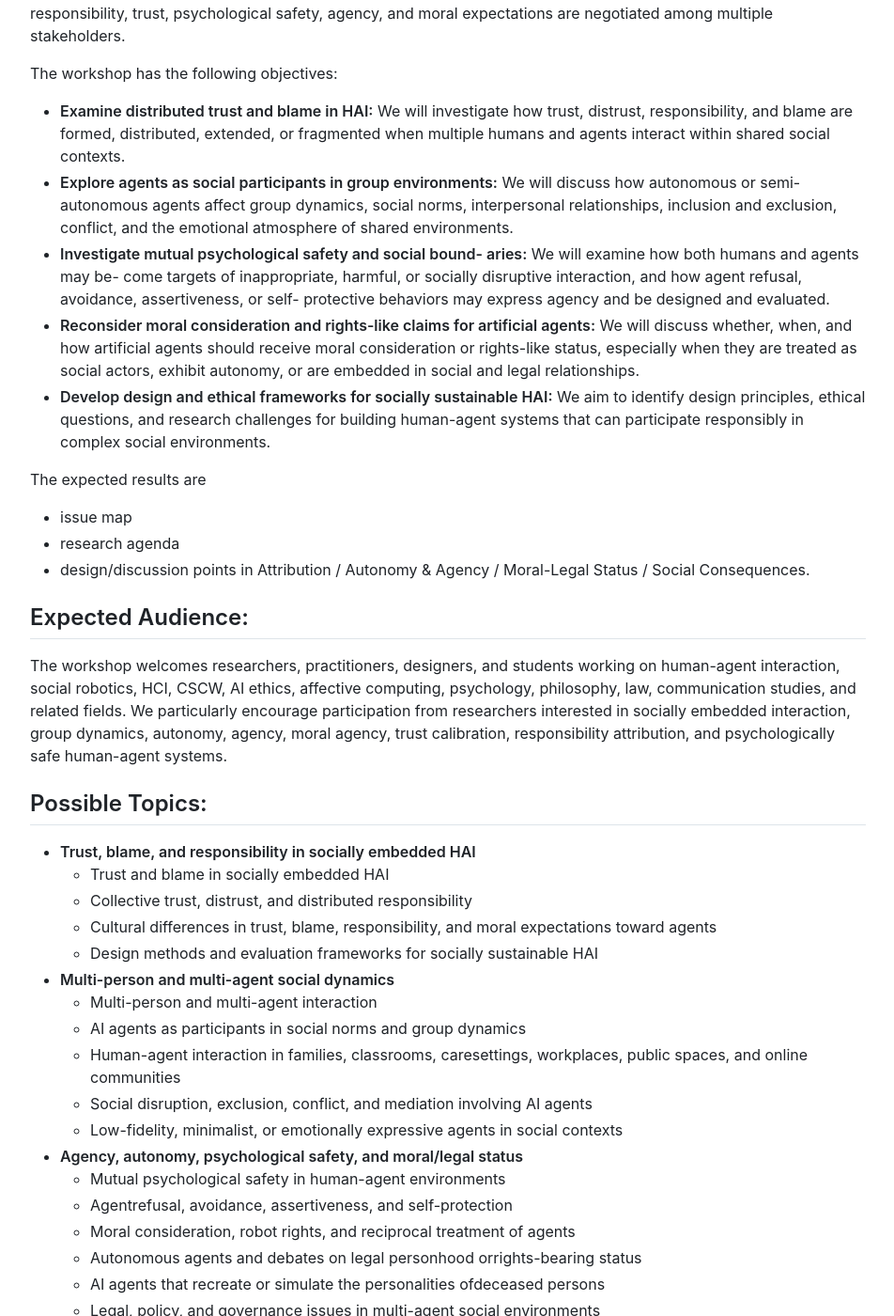
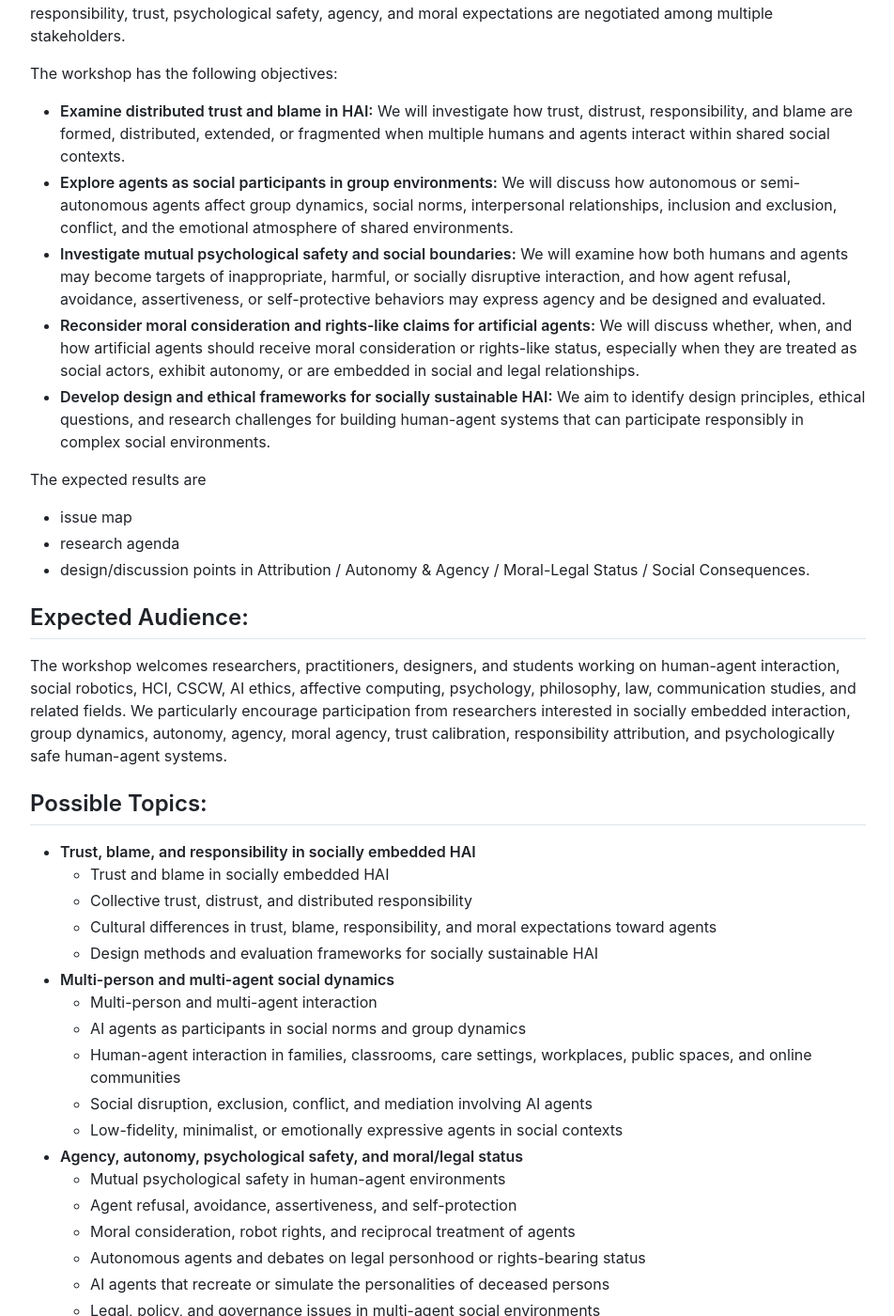
Before and after one commit to virtualcom-designlab/TBSA2026, a Jekyll site: the page built from index.md, in a window 1280 px wide and 1400 px high, scrolled down 1772 px. Shown: the whole window at 94% size, without its empty margins (163-1115 px from the left). Built offline with Jekyll 4.4.1, drawn with Linux system fonts in a browser that asks for light colours.

Commit message:
Update index.md

```diff
--- a/index.md
+++ b/index.md
@@ -56,7 +56,7 @@ The workshop has the following objectives:
 
 + **Examine distributed trust and blame in HAI:** We will investigate how trust, distrust, responsibility, and blame are formed, distributed, extended, or fragmented when multiple humans and agents interact within shared social contexts.
 + **Explore agents as social participants in group environments:** We will discuss how autonomous or semi-autonomous agents affect group dynamics, social norms, interpersonal relationships, inclusion and exclusion, conflict, and the emotional atmosphere of shared environments.
-+ **Investigate mutual psychological safety and social bound- aries:** We will examine how both humans and agents may be- come targets of inappropriate, harmful, or socially disruptive interaction, and how agent refusal, avoidance, assertiveness, or self- protective behaviors may express agency and be designed and evaluated.
++ **Investigate mutual psychological safety and social boundaries:** We will examine how both humans and agents may become targets of inappropriate, harmful, or socially disruptive interaction, and how agent refusal, avoidance, assertiveness, or self-protective behaviors may express agency and be designed and evaluated.
 + **Reconsider moral consideration and rights-like claims for artificial agents:** We will discuss whether, when, and how artificial agents should receive moral consideration or rights-like status, especially when they are treated as social actors, exhibit autonomy, or are embedded in social and legal relationships.
 + **Develop design and ethical frameworks for socially sustainable HAI:** We aim to identify design principles, ethical questions, and research challenges for building human-agent systems that can participate responsibly in complex social environments.
 
@@ -81,15 +81,15 @@ The workshop welcomes researchers, practitioners, designers, and students workin
 + **Multi-person and multi-agent social dynamics**
   + Multi-person and multi-agent interaction
   + AI agents as participants in social norms and group dynamics
-  + Human-agent interaction in families, classrooms, caresettings, workplaces, public spaces, and online communities
+  + Human-agent interaction in families, classrooms, care settings, workplaces, public spaces, and online communities
   + Social disruption, exclusion, conflict, and mediation involving AI agents
   + Low-fidelity, minimalist, or emotionally expressive agents in social contexts
 + **Agency, autonomy, psychological safety, and moral/legal status**
   + Mutual psychological safety in human-agent environments
-  + Agentrefusal, avoidance, assertiveness, and self-protection
+  + Agent refusal, avoidance, assertiveness, and self-protection
   + Moral consideration, robot rights, and reciprocal treatment of agents
-  + Autonomous agents and debates on legal personhood orrights-bearing status
-  + AI agents that recreate or simulate the personalities ofdeceased persons
+  + Autonomous agents and debates on legal personhood or rights-bearing status
+  + AI agents that recreate or simulate the personalities of deceased persons
   + Legal, policy, and governance issues in multi-agent social environments
 
 <!--
```
